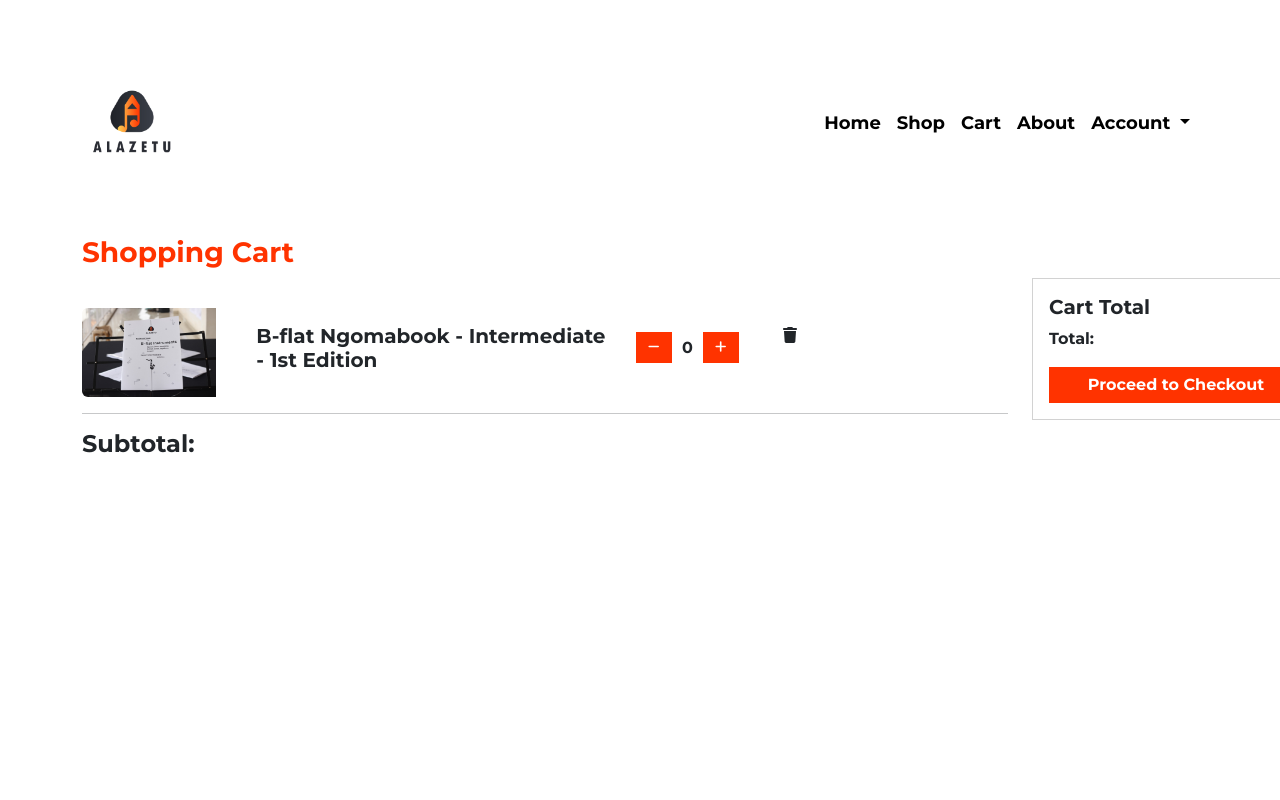
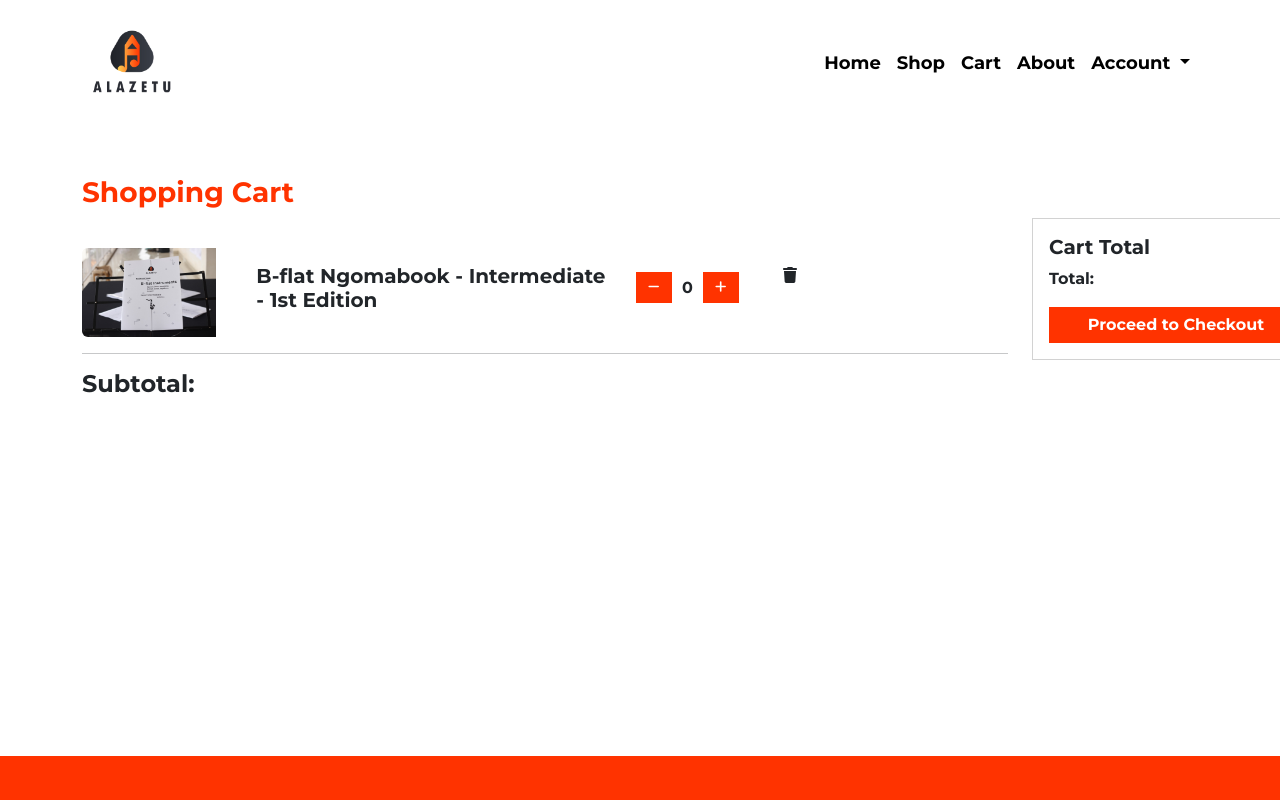
Before and after one commit to Timmutegi/alazetu-web-app, an Angular app: page /cart in a window 1280 px wide. Shown: the top 800 px of the page. Built offline with nearby package versions, Linux system fonts and the light colour scheme.

Commit message:
Updated spacing

```diff
--- a/src/app/components/navbar/navbar.component.scss
+++ b/src/app/components/navbar/navbar.component.scss
@@ -2,9 +2,7 @@
     font-family: 'Montserrat', sans-serif;
     background-color: #ffffff !important;
     .container {
-        padding-top: 60px;
         .navbar-brand {
-            color: #0073bd !important;
             img {
                 width: 100px;
                 height: 100px;
--- a/src/app/components/shop/shop.component.scss
+++ b/src/app/components/shop/shop.component.scss
@@ -1,5 +1,7 @@
 .container {
     min-height: 50vh;
+    font-family: 'Montserrat', sans-serif;
+
     .row {
         margin: 50px;
         display: flex;
```
